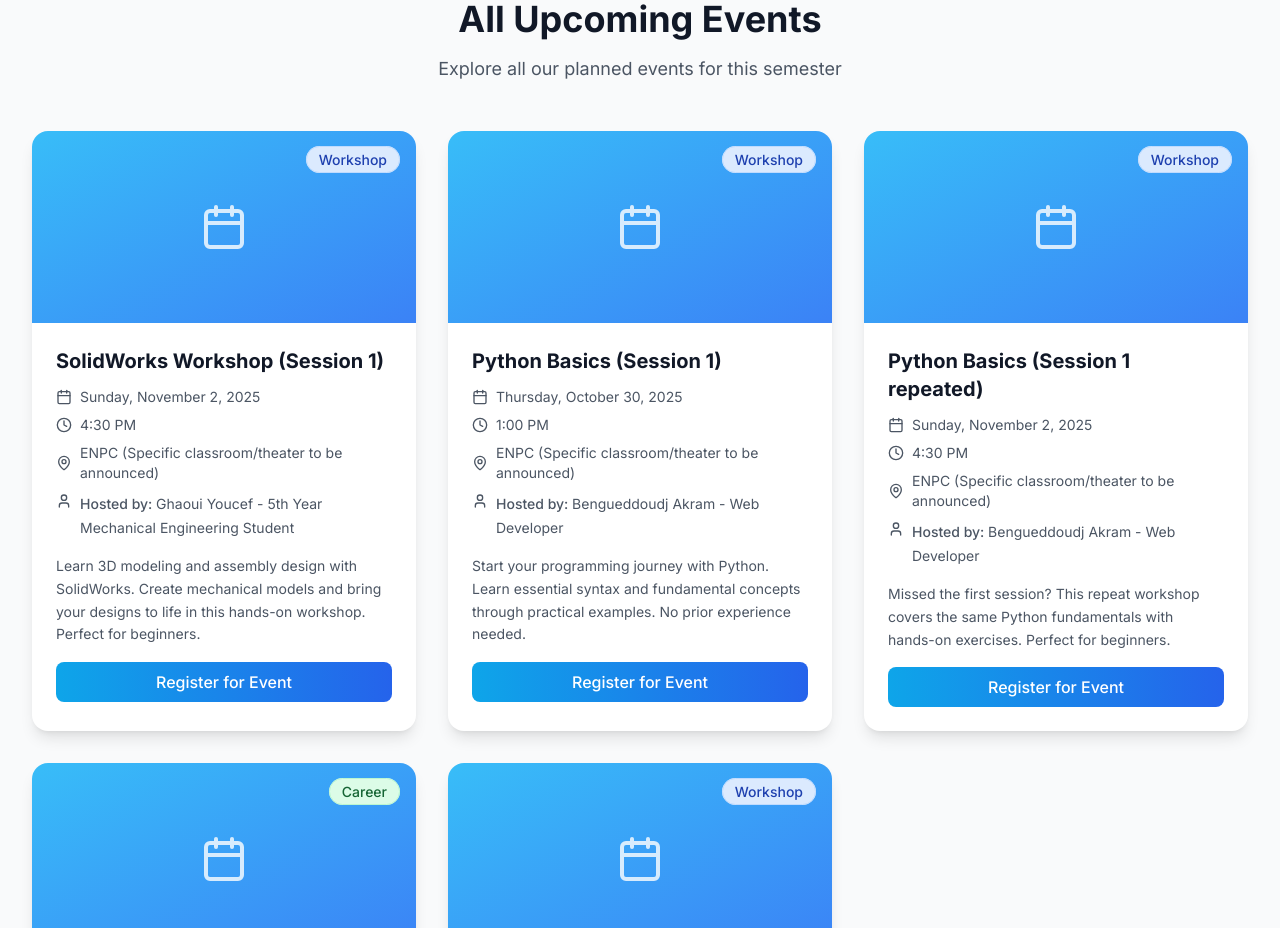
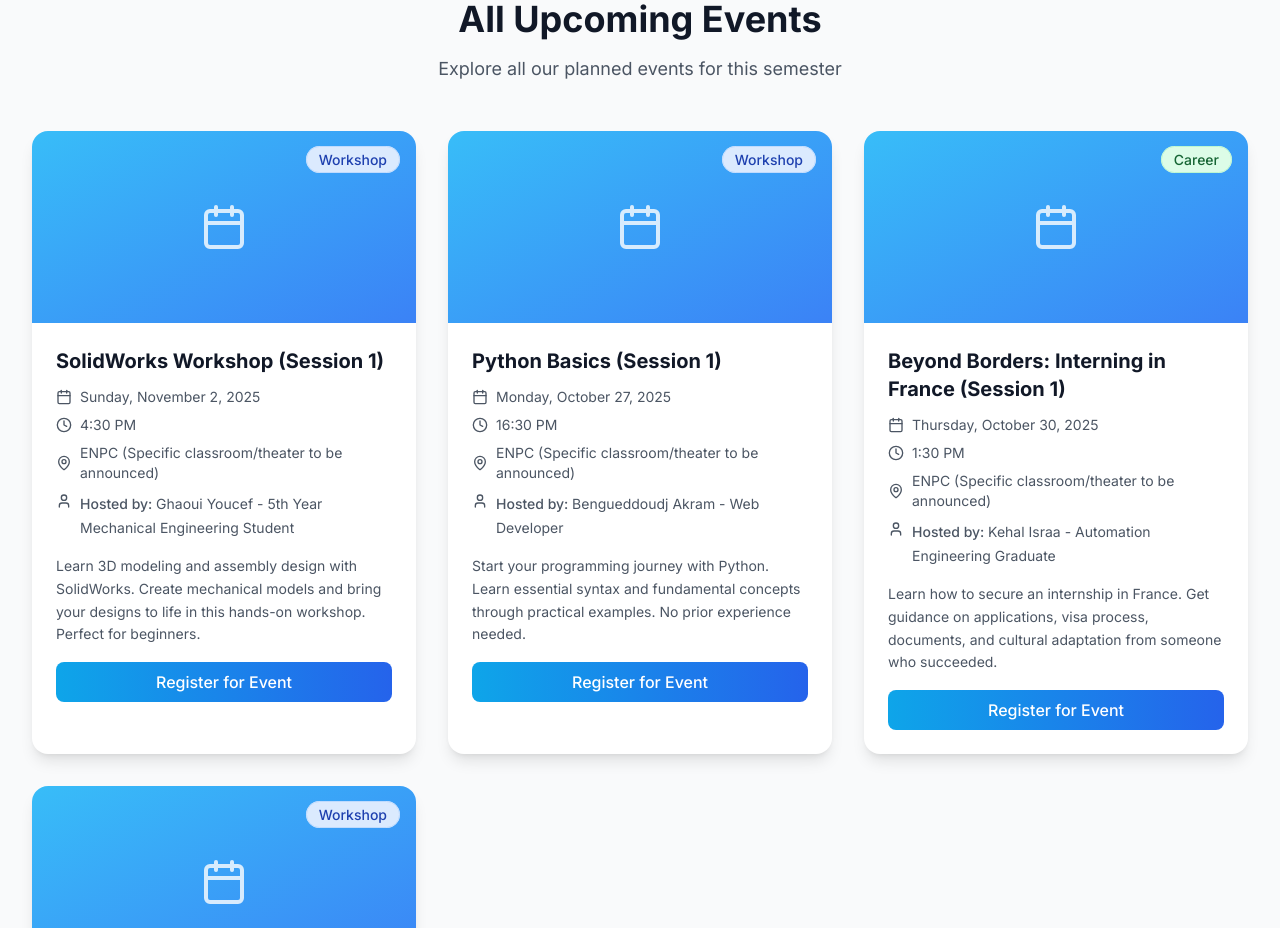
Before and after one commit to akrambengueddoudj/skybridge, a Next.js app: page /events in a window 1280 px wide. Shown: the part 1240-2168 px from the top of the page. Built offline with nearby package versions, Linux system fonts and the light colour scheme.

Commit message:
update python workshop date

```diff
--- a/src/app/events/page.tsx
+++ b/src/app/events/page.tsx
@@ -38,26 +38,26 @@ const events = [
     id: "python-basics-1",
     title: "Python Basics (Session 1)",
     description: "Start your programming journey with Python. Learn essential syntax and fundamental concepts through practical examples. No prior experience needed.",
-    date: "2025-10-30",
-    time: "1:00 PM",
+    date: "2025-10-27",
+    time: "16:30 PM",
     location: "ENPC (Specific classroom/theater to be announced)",
     type: "workshop",
     featured: false,
     formator: "Bengueddoudj Akram - Web Developer",
     registration_open: true,
   },
-  {
-    id: "python-basics-1-repeat",
-    title: "Python Basics (Session 1 repeated)",
-    description: "Missed the first session? This repeat workshop covers the same Python fundamentals with hands-on exercises. Perfect for beginners.",
-    date: "2025-11-02",
-    time: "4:30 PM",
-    location: "ENPC (Specific classroom/theater to be announced)",
-    type: "workshop",
-    featured: false,
-    formator: "Bengueddoudj Akram - Web Developer",
-    registration_open: true,
-  },
+  // {
+  //   id: "python-basics-1-repeat",
+  //   title: "Python Basics (Session 1 repeated)",
+  //   description: "Missed the first session? This repeat workshop covers the same Python fundamentals with hands-on exercises. Perfect for beginners.",
+  //   date: "2025-11-02",
+  //   time: "4:30 PM",
+  //   location: "ENPC (Specific classroom/theater to be announced)",
+  //   type: "workshop",
+  //   featured: false,
+  //   formator: "Bengueddoudj Akram - Web Developer",
+  //   registration_open: true,
+  // },
   {
     id: "france-internship-1",
     title: "Beyond Borders: Interning in France (Session 1)",
```
